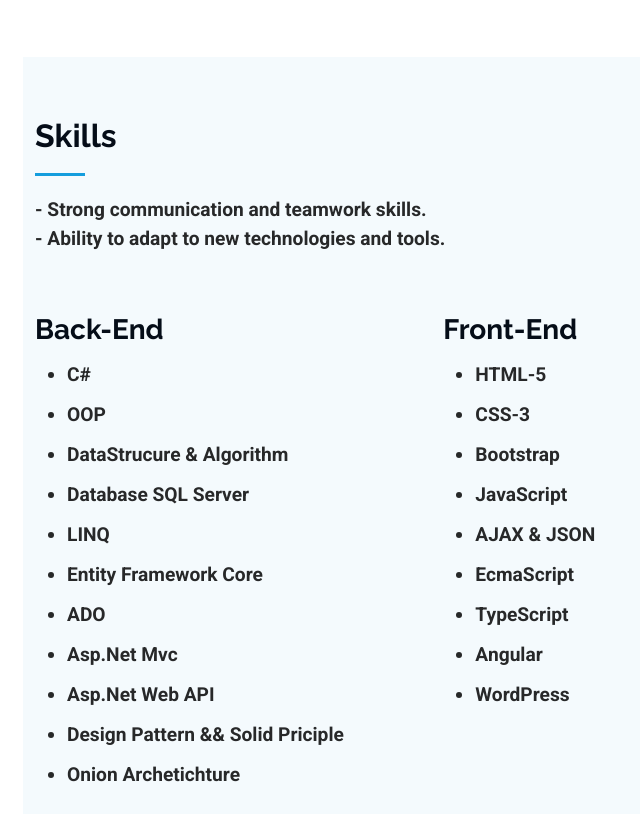
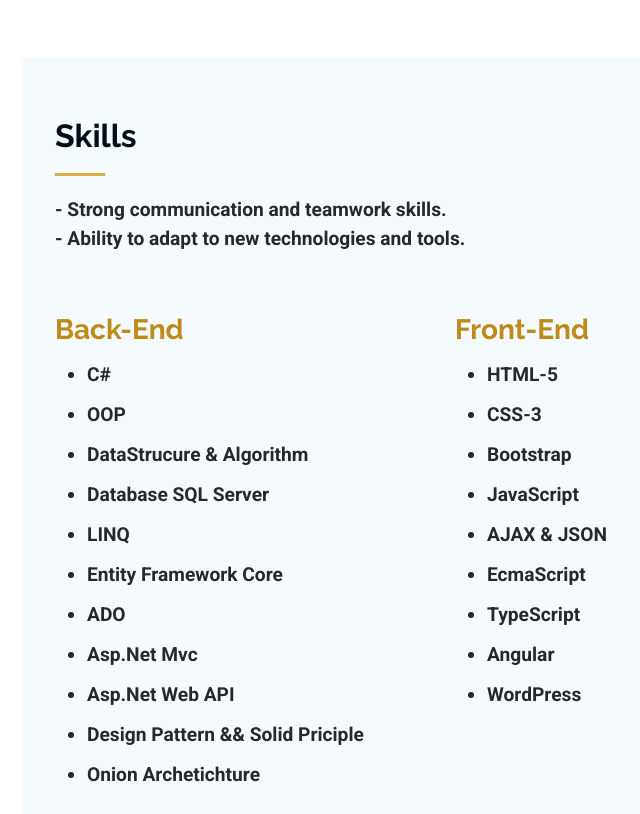
Before and after one commit to Ahmed-Maklad/MyPortfolio, a plain HTML site: page index.html in a window 1280 px wide. Shown: the part 1569-2383 px from the top of the page, without its empty margins (277-917 px from the left). Drawn offline with Linux system fonts and the light colour scheme.

Commit message:
My Portfolio Bootstrap

```diff
--- a/assets/css/main.css
+++ b/assets/css/main.css
@@ -530,7 +530,7 @@ section,
   display: block;
   width: 50px;
   height: 3px;
-  background: var(--accent-color);
+  background:   rgb(219, 172, 70);
   left: 0;
   bottom: 0;
 }
--- a/index.html
+++ b/index.html
@@ -95,7 +95,7 @@
 
       <!-- Section Title -->
       <div class="container section-title" data-aos="fade-up">
-        <h2>About</h2>
+        <h2 style="font-weight: bolder;">About <span style="color: rgb(219, 172, 70);">Me</span></h2>
         <p style="font-size: larger; font-weight: 400;">I’m Ahmed Mostafa, and I recently transitioned from a legal
           career to web development, discovering a true passion for .NET and Full Stack technologies. I’ve completed a
           Software Fundamentals course and .NET Full Stack program at the Information Technology Institute (ITI). I’m
@@ -153,7 +153,7 @@
 
 
     <!-- Skills Section -->
-    <section id="skills" class="skills section light-background">
+    <section id="skills" style="padding-left: 20px;" class="skills  section light-background">
 
       <!-- Section Title -->
       <div class="container section-title" data-aos="fade-up">
@@ -167,7 +167,7 @@
         <div class="row skills-content skills-animation">
 
           <div class="col-lg-5" style="margin-bottom: 30px;">
-            <H3 style="font-weight: bold;">Back-End</H3>
+            <H3 style="font-weight: bold; color: rgb(190, 138, 24);">Back-End</H3>
             <div>
               <ul style="font-weight: bold;font-size: larger; ">
                 <li style="line-height: 40px;">
@@ -209,7 +209,7 @@
           </div>
 
           <div class="col-lg-6">
-            <H3 style="font-weight: bold;">Front-End</H3>
+            <H3 style="font-weight: bold; color: rgb(190, 138, 24);">Front-End</H3>
             <ul style="font-weight: bold;font-size: larger;">
               <li style="line-height: 40px;">
                 HTML-5
@@ -253,11 +253,12 @@
       <!-- Section Title -->
       <div class="container section-title" data-aos="fade-up">
         <h2>Resume</h2>
-        <p>Experienced software developer with a strong background in full-stack development. Proficient in Asp.Net core MVC,
+        <p>Experienced software developer with a strong background in full-stack development. Proficient in Asp.Net core
+          MVC,
           API, and Angular. Proven ability to deliver high-quality solutions on time and within budget. Adept at
           collaborating with cross-functional teams and adapting to new technologies. Passionate about continuous
           learning and problem-solvingز
-          </p>
+        </p>
       </div><!-- End Section Title -->
 
       <div class="container">
```
